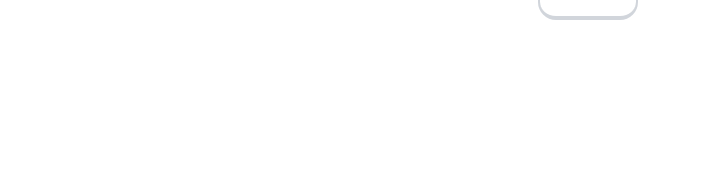
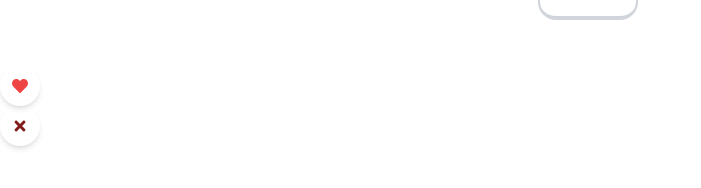
Before and after one commit to venusnmj/date-your-job, a React (Create React App) app in the folder frontend/: page /signin in a window 1280 px wide. Shown: the part 290-478 px from the top of the page, without its empty margins (0-701 px from the left). Built offline with nearby package versions, Linux system fonts and the light colour scheme.

Commit message:
addded icons

```diff
--- a/frontend/src/App.tsx
+++ b/frontend/src/App.tsx
@@ -1,6 +1,7 @@
 import React from 'react';
 import { SignInPage } from './pages';
 import { Route, Routes } from 'react-router-dom';
+import { HeartIcon, RejectIcon } from './components';
 
 function App() {
   return (
@@ -8,6 +9,8 @@ function App() {
       <Routes>
         <Route path='/signin' element={<SignInPage />} />
       </Routes>
+      <HeartIcon></HeartIcon>
+      <RejectIcon></RejectIcon>
     </div>
 
   )
--- a/frontend/src/components/icons/HeartIcon.tsx
+++ b/frontend/src/components/icons/HeartIcon.tsx
@@ -1,9 +1,12 @@
 import React from 'react';
+import { FaHeart } from 'react-icons/fa';
 
 interface HeartIconProps {}
 
 const HeartIcon = (props: HeartIconProps) => {
-  return <div>HeartIcon</div>;
-};
+  return <div>
+    <button className='text-red-500  hover:bg-gray-200 hover:text-red-800 rounded-full h-10 w-10 flex items-center justify-center shadow-md' ><FaHeart /></button>
+  </div>
+  };
 
 export default HeartIcon;
--- a/frontend/src/components/icons/RejectIcon.tsx
+++ b/frontend/src/components/icons/RejectIcon.tsx
@@ -1,11 +1,14 @@
 import React from 'react';
+import { FaTimes } from 'react-icons/fa';
 
 interface RejectIconProps {}
 
 const RejectIcon = (props: RejectIconProps) => {
   const {} = props;
 
-  return <div>RejectIcon</div>;
-};
+  return <div>
+    <button className='hover:bg-gray-200 text-red-900 rounded-full h-10 w-10 flex items-center justify-center shadow-md'><FaTimes/></button>
+  </div>
+  };
 
 export default RejectIcon;
```
